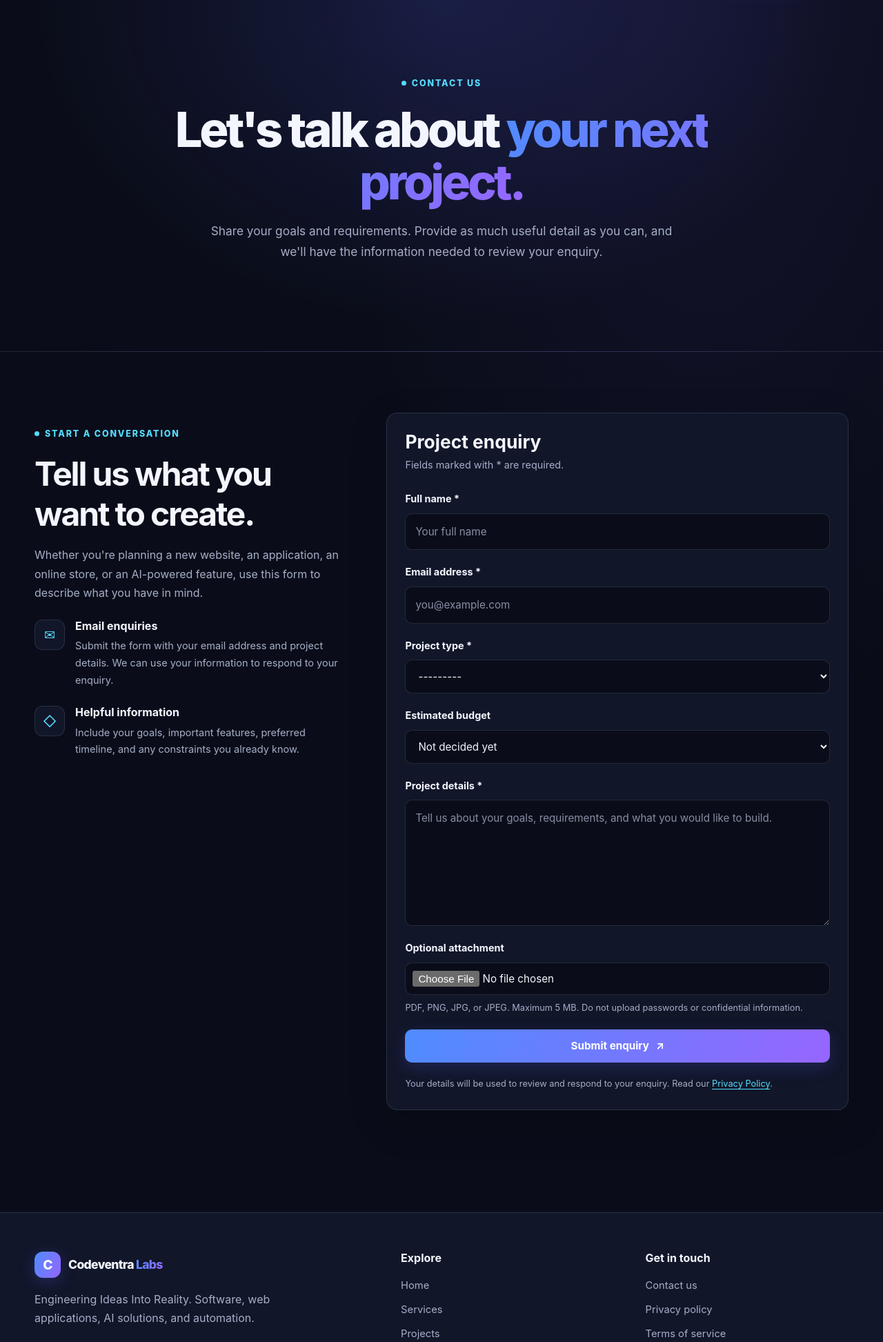
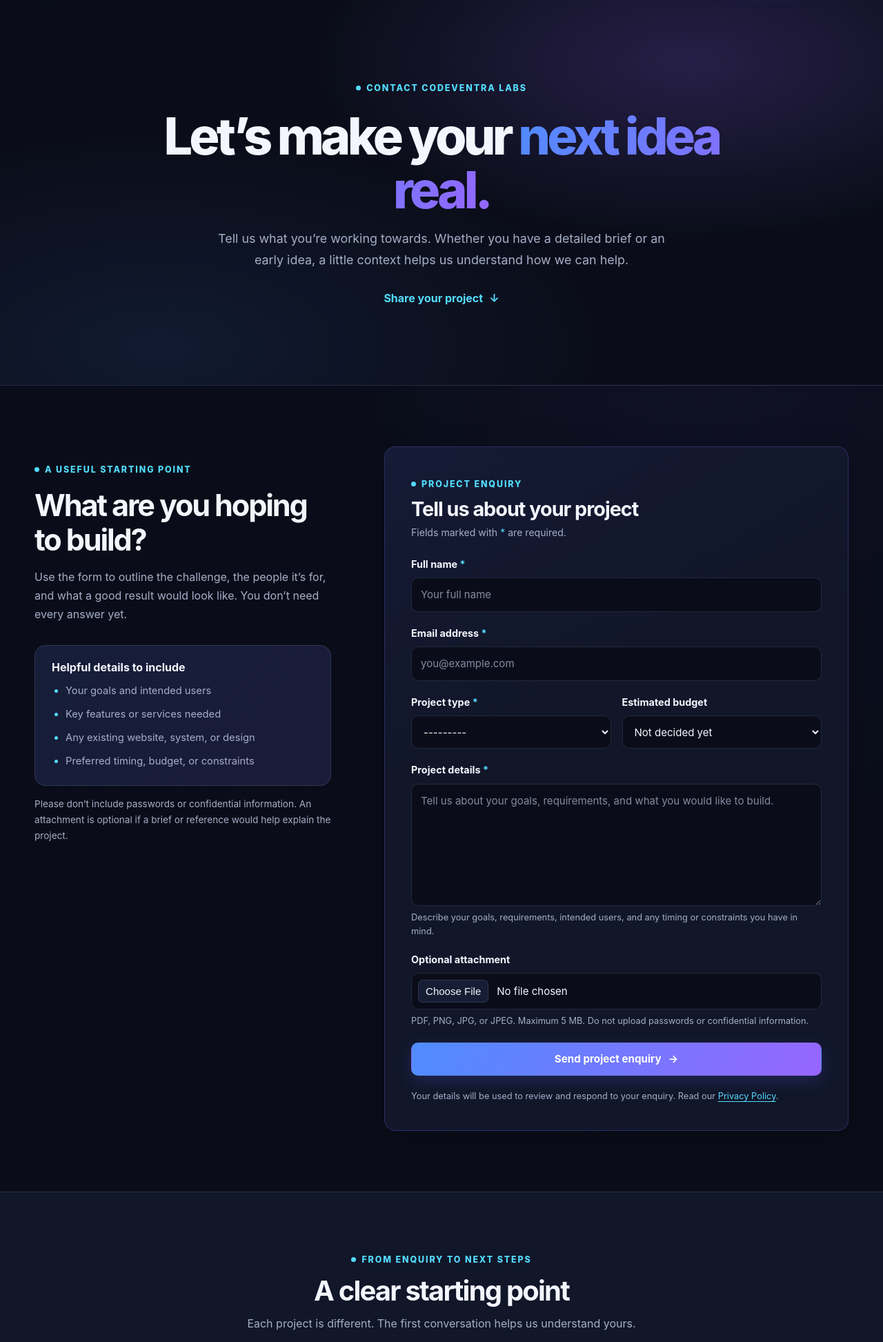
Before and after one commit to faize8042-oss/TechWorldWebsite, a Django app: page /contact/ in a window 1280 px wide. Shown: the part 79-2024 px from the top of the page at 69% size. Run offline with Django 5.2, Linux system fonts and the light colour scheme.

Commit message:
feat: redesign Codeventra Labs contact page

```diff
--- /dev/null
+++ b/static/css/contact.css
@@ -0,0 +1,150 @@
+/* Contact page: enquiry flow */
+
+.contact-hero {
+    position: relative;
+    overflow: hidden;
+    padding-block: clamp(68px, 9vw, 112px);
+    border-bottom: 1px solid var(--color-border);
+    background:
+        radial-gradient(ellipse at 78% 16%, rgba(150, 102, 255, 0.2), transparent 38%),
+        radial-gradient(ellipse at 18% 90%, rgba(79, 140, 255, 0.1), transparent 43%),
+        var(--color-bg);
+    text-align: center;
+}
+
+.contact-hero-content { max-width: 850px; }
+.contact-hero h1 {
+    margin: 20px 0 16px;
+    font-size: clamp(2.6rem, 6vw, 4.6rem);
+    font-weight: 850;
+    letter-spacing: -0.065em;
+    line-height: 1.06;
+}
+.contact-hero-content > p {
+    max-width: 660px;
+    margin: 0 auto;
+    color: var(--color-text-muted);
+    font-size: clamp(1rem, 1.8vw, 1.12rem);
+}
+.contact-hero-link {
+    display: inline-flex;
+    align-items: center;
+    gap: 9px;
+    margin-top: 27px;
+    color: var(--color-cyan);
+    font-weight: 750;
+}
+.contact-hero-link span { transition: transform 0.2s ease; }
+.contact-hero-link:hover span { transform: translateY(3px); }
+
+.contact-section { padding-block: clamp(56px, 7vw, 88px); }
+.contact-layout {
+    display: grid;
+    grid-template-columns: minmax(0, 0.78fr) minmax(0, 1.22fr);
+    align-items: start;
+    gap: clamp(32px, 6vw, 78px);
+}
+.contact-intro { padding-top: 18px; }
+.contact-intro h2 {
+    margin: 16px 0 14px;
+    font-size: clamp(1.9rem, 3.5vw, 2.7rem);
+    letter-spacing: -0.05em;
+    line-height: 1.14;
+}
+.contact-intro > p { color: var(--color-text-muted); }
+.contact-guide {
+    margin-top: 30px;
+    padding: 22px 24px;
+    border: 1px solid var(--color-border);
+    border-radius: var(--radius-medium);
+    background: linear-gradient(135deg, rgba(79, 140, 255, 0.07), rgba(150, 102, 255, 0.07)), var(--color-surface);
+}
+.contact-guide h3 { margin: 0 0 12px; font-size: 1rem; }
+.contact-guide ul { display: grid; gap: 9px; margin: 0; padding-left: 20px; color: var(--color-text-muted); font-size: 0.92rem; }
+.contact-guide li::marker { color: var(--color-cyan); }
+.contact-guide-note { margin: 15px 0 0; color: var(--color-text-muted); font-size: 0.85rem; }
+
+.contact-form-panel {
+    padding: clamp(24px, 4vw, 38px);
+    border-color: rgba(125, 113, 255, 0.25);
+    background:
+        linear-gradient(150deg, rgba(91, 102, 255, 0.06), transparent 36%),
+        var(--color-surface);
+    scroll-margin-top: calc(var(--header-height) + 20px);
+}
+.contact-form-heading { margin-bottom: 22px; }
+.contact-form-heading h2 { margin: 8px 0 4px; font-size: clamp(1.45rem, 2.5vw, 1.8rem); letter-spacing: -0.035em; }
+.form-intro { margin: 0; color: var(--color-text-muted); font-size: 0.88rem; }
+.form-intro span, .form-field label span { color: var(--color-cyan); }
+.contact-form { display: grid; gap: 19px; }
+.form-row { display: grid; grid-template-columns: repeat(2, minmax(0, 1fr)); gap: 16px; }
+.form-field { display: grid; min-width: 0; gap: 7px; }
+.form-field label { font-size: 0.9rem; font-weight: 750; }
+.form-field input:not([type="checkbox"]), .form-field select, .form-field textarea {
+    width: 100%;
+    min-width: 0;
+    min-height: 48px;
+    padding: 11px 13px;
+    border: 1px solid var(--color-border);
+    border-radius: var(--radius-small);
+    background: var(--color-bg);
+    color: var(--color-text);
+    font-size: 0.94rem;
+    transition: border-color 0.18s ease, box-shadow 0.18s ease;
+}
+.form-field input[type="file"] { padding: 9px; }
+.form-field input[type="file"]::file-selector-button {
+    margin-right: 12px;
+    padding: 7px 10px;
+    border: 1px solid var(--color-border);
+    border-radius: 7px;
+    background: var(--color-surface-raised);
+    color: var(--color-text);
+    cursor: pointer;
+}
+.form-field textarea { min-height: 158px; resize: vertical; }
+.form-field input::placeholder, .form-field textarea::placeholder { color: var(--color-text-muted); opacity: 0.78; }
+.form-field input:focus, .form-field select:focus, .form-field textarea:focus {
+    border-color: var(--color-blue);
+    box-shadow: 0 0 0 3px rgba(79, 140, 255, 0.14);
+}
+.field-help { margin: 0; color: var(--color-text-muted); font-size: 0.8rem; line-height: 1.55; }
+.field-error, .form-error-summary { margin: 0; color: #ff858f; font-size: 0.86rem; }
+.form-error-summary { padding: 13px 15px; border: 1px solid rgba(255, 100, 120, 0.45); border-radius: var(--radius-small); background: rgba(255, 100, 120, 0.1); }
+.form-messages { display: grid; gap: 10px; margin-bottom: 20px; }
+.form-message { padding: 13px 15px; border: 1px solid var(--color-border); border-radius: var(--radius-small); font-size: 0.91rem; }
+.form-message-success { border-color: rgba(64, 190, 130, 0.48); background: rgba(64, 190, 130, 0.12); color: var(--color-text); }
+.form-message-warning, .form-message-error { border-color: rgba(255, 180, 70, 0.5); background: rgba(255, 180, 70, 0.12); color: var(--color-text); }
+.form-submit { width: 100%; margin-top: 2px; }
+.form-privacy-note { margin: 0; color: var(--color-text-muted); font-size: 0.8rem; }
+.form-privacy-note a { color: var(--color-cyan); text-decoration: underline; text-underline-offset: 3px; }
+.form-privacy-note a:hover { color: var(--color-blue); }
+
+.contact-process-section { padding-block: clamp(54px, 7vw, 82px); border-top: 1px solid var(--color-border); background: var(--color-surface); }
+.contact-process-heading { max-width: 650px; margin: 0 auto 34px; text-align: center; }
+.contact-process-heading h2 { margin: 10px 0; font-size: clamp(1.8rem, 3.5vw, 2.5rem); letter-spacing: -0.045em; }
+.contact-process-heading p { margin: 0; color: var(--color-text-muted); }
+.contact-process-list { display: grid; grid-template-columns: repeat(3, minmax(0, 1fr)); gap: 18px; margin: 0; padding: 0; list-style: none; }
+.contact-process-list li { display: flex; gap: 15px; padding: 22px; border: 1px solid var(--color-border); border-radius: var(--radius-medium); background: var(--color-bg); }
+.process-step { flex: 0 0 auto; color: var(--color-cyan); font-size: 0.8rem; font-weight: 850; letter-spacing: 0.08em; }
+.contact-process-list h3 { margin: 0 0 7px; font-size: 0.98rem; }
+.contact-process-list p { margin: 0; color: var(--color-text-muted); font-size: 0.88rem; }
+
+@media (max-width: 860px) {
+    .contact-layout { grid-template-columns: minmax(0, 0.85fr) minmax(0, 1.15fr); gap: 28px; }
+    .contact-process-list { grid-template-columns: 1fr; }
+}
+@media (max-width: 760px) {
+    .contact-layout { grid-template-columns: 1fr; }
+    .contact-intro { padding-top: 0; }
+}
+@media (max-width: 520px) {
+    .contact-hero h1 { font-size: clamp(2.35rem, 11vw, 3.2rem); }
+    .form-row { grid-template-columns: 1fr; }
+    .contact-form-panel { padding: 22px 18px; }
+    .contact-guide { padding: 19px; }
+    .contact-process-list li { padding: 18px; }
+}
+@media (prefers-reduced-motion: reduce) {
+    .contact-hero-link span, .form-field input, .form-field select, .form-field textarea { transition: none; }
+}
--- a/templates/contact/contact.html
+++ b/templates/contact/contact.html
@@ -1,5 +1,5 @@
-
 {% extends "base.html" %}
+{% load static %}
 
 {% block title %}Contact Codeventra Labs | Start a Project{% endblock %}
 
@@ -7,166 +7,117 @@
 Contact Codeventra Labs about a website, web application, e-commerce project, custom software, AI solution, or automation requirement.
 {% endblock %}
 
+{% block extra_head %}
+<link rel="stylesheet" href="{% static 'css/contact.css' %}">
+{% endblock %}
+
 {% block content %}
-
-<section class="page-hero">
-    <div class="container page-hero-content">
-        <span class="eyebrow">Contact us</span>
-
-        <h1>
-            Let's talk about
-            <span class="text-gradient">your next project.</span>
-        </h1>
-
-        <p>
-            Share your goals and requirements. Provide as much useful
-            detail as you can, and we'll have the information needed
-            to review your enquiry.
-        </p>
+<section class="contact-hero">
+    <div class="container contact-hero-content">
+        <span class="eyebrow">Contact Codeventra Labs</span>
+        <h1>Let’s make your <span class="text-gradient">next idea real.</span></h1>
+        <p>Tell us what you’re working towards. Whether you have a detailed brief or an early idea, a little context helps us understand how we can help.</p>
+        <a class="contact-hero-link" href="#project-enquiry">Share your project <span aria-hidden="true">↓</span></a>
     </div>
 </section>
 
-<section class="section">
+<section class="section contact-section" aria-labelledby="enquiry-heading">
     <div class="container contact-layout">
-        <div class="contact-intro">
-            <span class="eyebrow">Start a conversation</span>
-            <h2>Tell us what you want to create.</h2>
+        <aside class="contact-intro" aria-labelledby="contact-guide-heading">
+            <span class="eyebrow">A useful starting point</span>
+            <h2 id="contact-guide-heading">What are you hoping to build?</h2>
+            <p>Use the form to outline the challenge, the people it’s for, and what a good result would look like. You don’t need every answer yet.</p>
 
-            <p>
-                Whether you're planning a new website, an application,
-                an online store, or an AI-powered feature, use this form
-                to describe what you have in mind.
-            </p>
+            <div class="contact-guide">
+                <h3>Helpful details to include</h3>
+                <ul>
+                    <li>Your goals and intended users</li>
+                    <li>Key features or services needed</li>
+                    <li>Any existing website, system, or design</li>
+                    <li>Preferred timing, budget, or constraints</li>
+                </ul>
+            </div>
+            <p class="contact-guide-note">Please don’t include passwords or confidential information. An attachment is optional if a brief or reference would help explain the project.</p>
+        </aside>
 
-            <div class="contact-info-card">
-                <span class="contact-info-icon" aria-hidden="true">✉</span>
-                <div>
-                    <h3>Email enquiries</h3>
-                    <p>
-                        Submit the form with your email address and project
-                        details. We can use your information to respond
-                        to your enquiry.
-                    </p>
-                </div>
+        <div class="contact-form-panel card card-padding" id="project-enquiry">
+            <div class="contact-form-heading">
+                <span class="eyebrow">Project enquiry</span>
+                <h2 id="enquiry-heading">Tell us about your project</h2>
+                <p class="form-intro">Fields marked with <span aria-hidden="true">*</span> are required.</p>
             </div>
-
-            <div class="contact-info-card">
-                <span class="contact-info-icon" aria-hidden="true">◇</span>
-                <div>
-                    <h3>Helpful information</h3>
-                    <p>
-                        Include your goals, important features, preferred
-                        timeline, and any constraints you already know.
-                    </p>
-                </div>
-            </div>
-        </div>
-
-        <div class="contact-form-panel card card-padding">
-            <h2>Project enquiry</h2>
-            <p class="form-intro">
-                Fields marked with * are required.
-            </p>
 
             {% if messages %}
                 <div class="form-messages" aria-live="polite">
                     {% for message in messages %}
-                        <div class="form-message form-message-{{ message.tags }}">
+                        <div class="form-message form-message-{{ message.tags }}" role="status">
                             {{ message }}
                         </div>
                     {% endfor %}
                 </div>
             {% endif %}
 
-            <form
-                method="post"
-                enctype="multipart/form-data"
-                class="contact-form"
-            >
+            <form method="post" enctype="multipart/form-data" class="contact-form">
                 {% csrf_token %}
 
                 {% if form.non_field_errors %}
-                    <div class="form-error-summary" role="alert">
-                        {{ form.non_field_errors }}
-                    </div>
+                    <div class="form-error-summary" role="alert">{{ form.non_field_errors }}</div>
                 {% endif %}
 
                 <div class="form-field">
-                    <label for="{{ form.name.id_for_label }}">
-                        Full name *
-                    </label>
+                    <label for="{{ form.name.id_for_label }}">Full name <span aria-hidden="true">*</span></label>
                     {{ form.name }}
-                    {% for error in form.name.errors %}
-                        <p class="field-error">{{ error }}</p>
-                    {% endfor %}
+                    {% for error in form.name.errors %}<p class="field-error">{{ error }}</p>{% endfor %}
+                </div>
+                <div class="form-field">
+                    <label for="{{ form.email.id_for_label }}">Email address <span aria-hidden="true">*</span></label>
+                    {{ form.email }}
+                    {% for error in form.email.errors %}<p class="field-error">{{ error }}</p>{% endfor %}
+                </div>
+                <div class="form-row">
+                    <div class="form-field">
+                        <label for="{{ form.project_type.id_for_label }}">Project type <span aria-hidden="true">*</span></label>
+                        {{ form.project_type }}
+                        {% for error in form.project_type.errors %}<p class="field-error">{{ error }}</p>{% endfor %}
+                    </div>
+                    <div class="form-field">
+                        <label for="{{ form.budget_range.id_for_label }}">Estimated budget</label>
+                        {{ form.budget_range }}
+                        {% for error in form.budget_range.errors %}<p class="field-error">{{ error }}</p>{% endfor %}
+                    </div>
+                </div>
+                <div class="form-field">
+                    <label for="{{ form.message.id_for_label }}">Project details <span aria-hidden="true">*</span></label>
+                    {{ form.message }}
+                    <p class="field-help">Describe your goals, requirements, intended users, and any timing or constraints you have in mind.</p>
+                    {% for error in form.message.errors %}<p class="field-error">{{ error }}</p>{% endfor %}
+                </div>
+                <div class="form-field">
+                    <label for="{{ form.attachment.id_for_label }}">Optional attachment</label>
+                    {{ form.attachment }}
+                    <p class="field-help">PDF, PNG, JPG, or JPEG. Maximum 5 MB. Do not upload passwords or confidential information.</p>
+                    {% for error in form.attachment.errors %}<p class="field-error">{{ error }}</p>{% endfor %}
                 </div>
 
-                <div class="form-field">
-                    <label for="{{ form.email.id_for_label }}">
-                        Email address *
-                    </label>
-                    {{ form.email }}
-                    {% for error in form.email.errors %}
-                        <p class="field-error">{{ error }}</p>
-                    {% endfor %}
-                </div>
-
-                <div class="form-field">
-                    <label for="{{ form.project_type.id_for_label }}">
-                        Project type *
-                    </label>
-                    {{ form.project_type }}
-                    {% for error in form.project_type.errors %}
-                        <p class="field-error">{{ error }}</p>
-                    {% endfor %}
-                </div>
-
-                <div class="form-field">
-                    <label for="{{ form.budget_range.id_for_label }}">
-                        Estimated budget
-                    </label>
-                    {{ form.budget_range }}
-                    {% for error in form.budget_range.errors %}
-                        <p class="field-error">{{ error }}</p>
-                    {% endfor %}
-                </div>
-
-                <div class="form-field">
-                    <label for="{{ form.message.id_for_label }}">
-                        Project details *
-                    </label>
-                    {{ form.message }}
-                    {% for error in form.message.errors %}
-                        <p class="field-error">{{ error }}</p>
-                    {% endfor %}
-                </div>
-
-                <div class="form-field">
-                    <label for="{{ form.attachment.id_for_label }}">
-                        Optional attachment
-                    </label>
-                    {{ form.attachment }}
-                    <p class="field-help">
-                        PDF, PNG, JPG, or JPEG. Maximum 5 MB.
-                        Do not upload passwords or confidential information.
-                    </p>
-                    {% for error in form.attachment.errors %}
-                        <p class="field-error">{{ error }}</p>
-                    {% endfor %}
-                </div>
-
-                <button class="button button-primary form-submit" type="submit">
-                    Submit enquiry <span aria-hidden="true">↗</span>
-                </button>
-
-                <p class="form-privacy-note">
-                    Your details will be used to review and respond to
-                    your enquiry. Read our
-                    <a href="/privacy/">Privacy Policy</a>.
-                </p>
+                <button class="button button-primary form-submit" type="submit">Send project enquiry <span aria-hidden="true">→</span></button>
+                <p class="form-privacy-note">Your details will be used to review and respond to your enquiry. Read our <a href="/privacy/">Privacy Policy</a>.</p>
             </form>
         </div>
     </div>
 </section>
 
+<section class="contact-process-section" aria-labelledby="process-heading">
+    <div class="container">
+        <div class="contact-process-heading">
+            <span class="eyebrow">From enquiry to next steps</span>
+            <h2 id="process-heading">A clear starting point</h2>
+            <p>Each project is different. The first conversation helps us understand yours.</p>
+        </div>
+        <ol class="contact-process-list">
+            <li><span class="process-step">01</span><div><h3>Share the context</h3><p>Send your goals, requirements, and any useful references through the form.</p></div></li>
+            <li><span class="process-step">02</span><div><h3>We review the enquiry</h3><p>We consider the details you provide and what you’re looking to achieve.</p></div></li>
+            <li><span class="process-step">03</span><div><h3>Discuss a way forward</h3><p>If there’s a fit, we can clarify the scope and explore practical next steps together.</p></div></li>
+        </ol>
+    </div>
+</section>
 {% endblock %}
```
